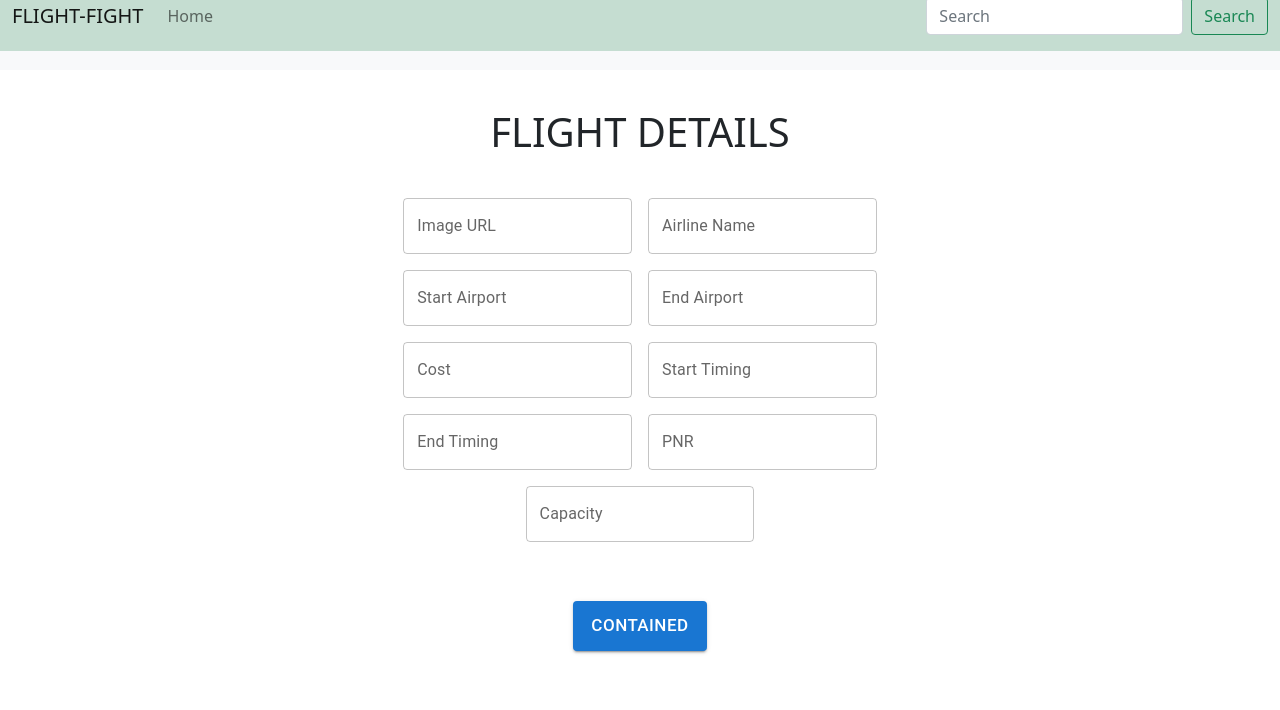
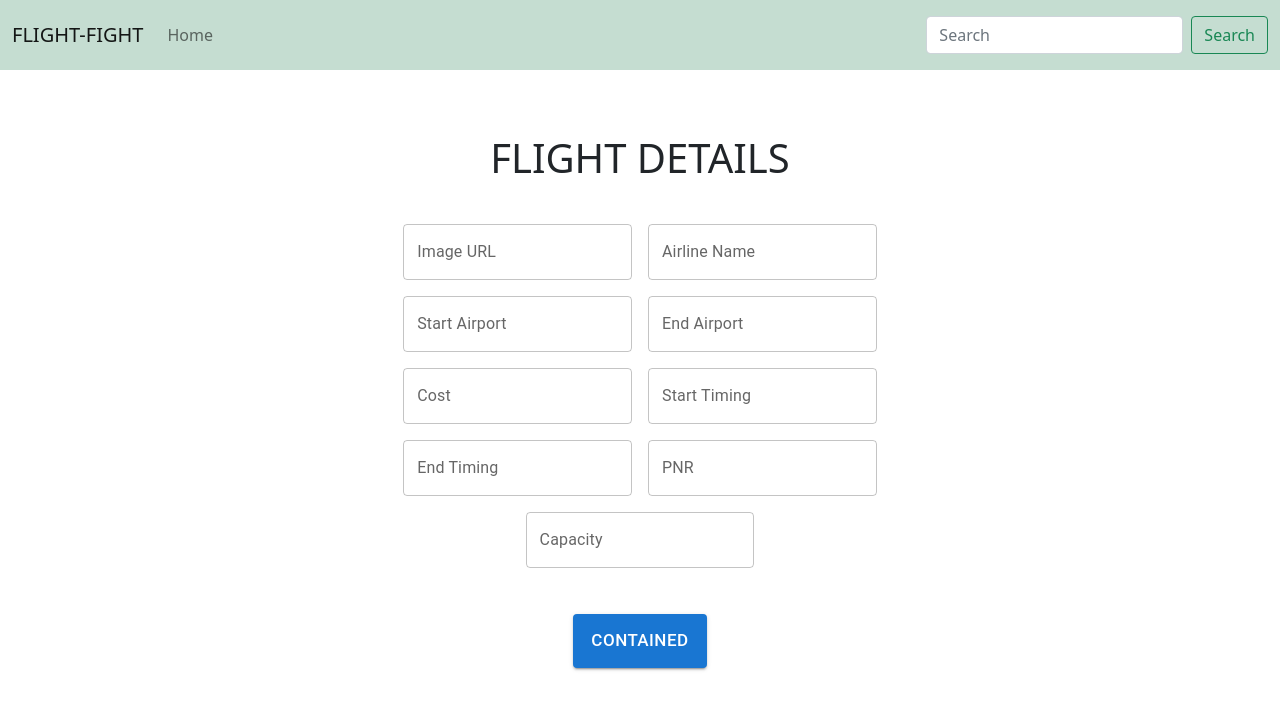
Before and after one commit to prachisinghsherawat/Flight-Or-Fight, a React (Create React App) app: page /airports/flights in a window 1280 px wide. Shown: the top 710 px of the page. Built offline with nearby package versions, Linux system fonts and the light colour scheme.

Commit message:
airport and flight details

```diff
--- a/src/App.css
+++ b/src/App.css
@@ -1,7 +1,5 @@
 .navbar{
   height: 70px;
-  color: white;
-  margin-bottom: 3%;
   background-color: rgb(197, 221, 209);
 }
 
@@ -14,12 +12,13 @@
 
 #button{
   text-align: center;
-  padding: 10px 18px;
+  padding: 12px 18px;
   font-size: 17px;
   margin: auto;
-  margin-top: 2%;
+  margin-top: 1%;
 }
 
-h1{
+.head{
   text-align: center;
+  margin-top: 5%;
 }
--- a/src/Components/AddAirports.jsx
+++ b/src/Components/AddAirports.jsx
@@ -28,7 +28,9 @@ export function AddAirports() {
 
   return (
       <>
-      <h1>AIRPORT DETAILS</h1>
+
+    <h1 className='head'>AIRPORT DETAILS</h1>
+
     <Box className='box'
       component="form"
       sx={{
--- a/src/Components/Flights.jsx
+++ b/src/Components/Flights.jsx
@@ -41,7 +41,7 @@ export const Flights = () => {
 
   return (
       <>
-      <h1>FLIGHT DETAILS</h1>
+      <h1 className='head'>FLIGHT DETAILS</h1>
     <Box className='box'
       component="form"
       sx={{
```
